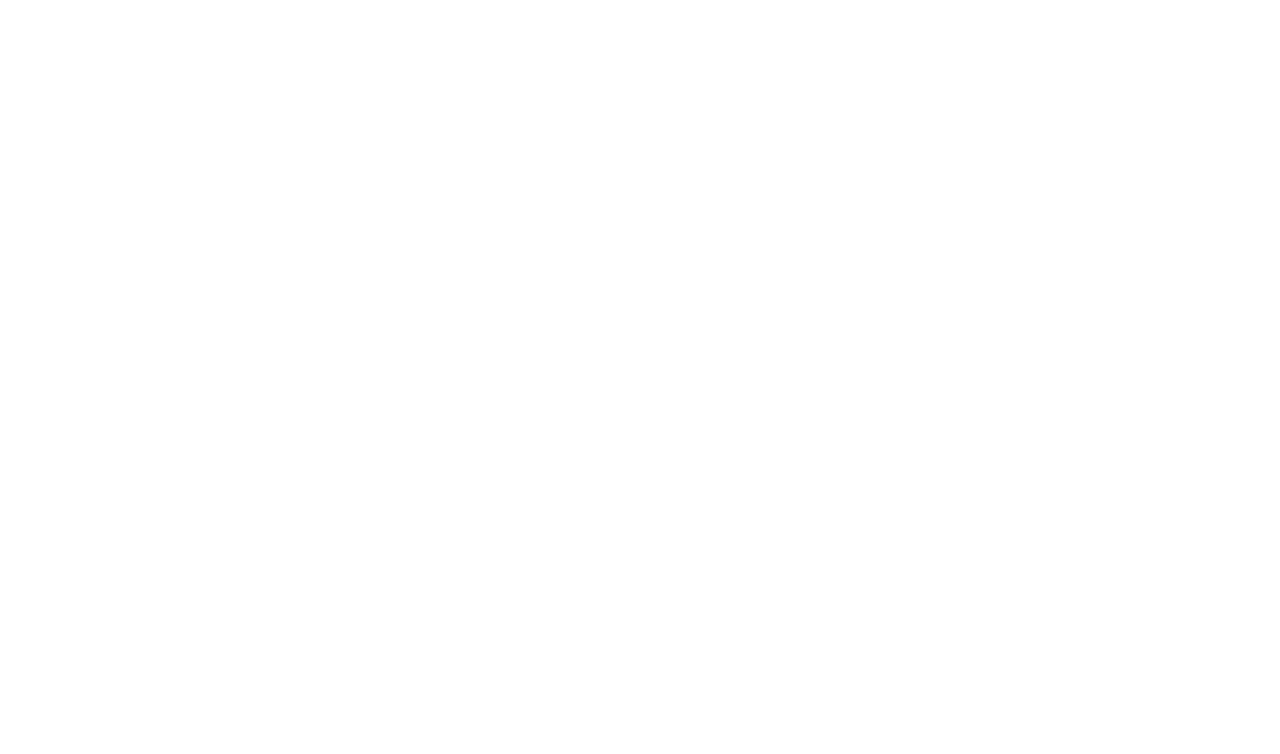
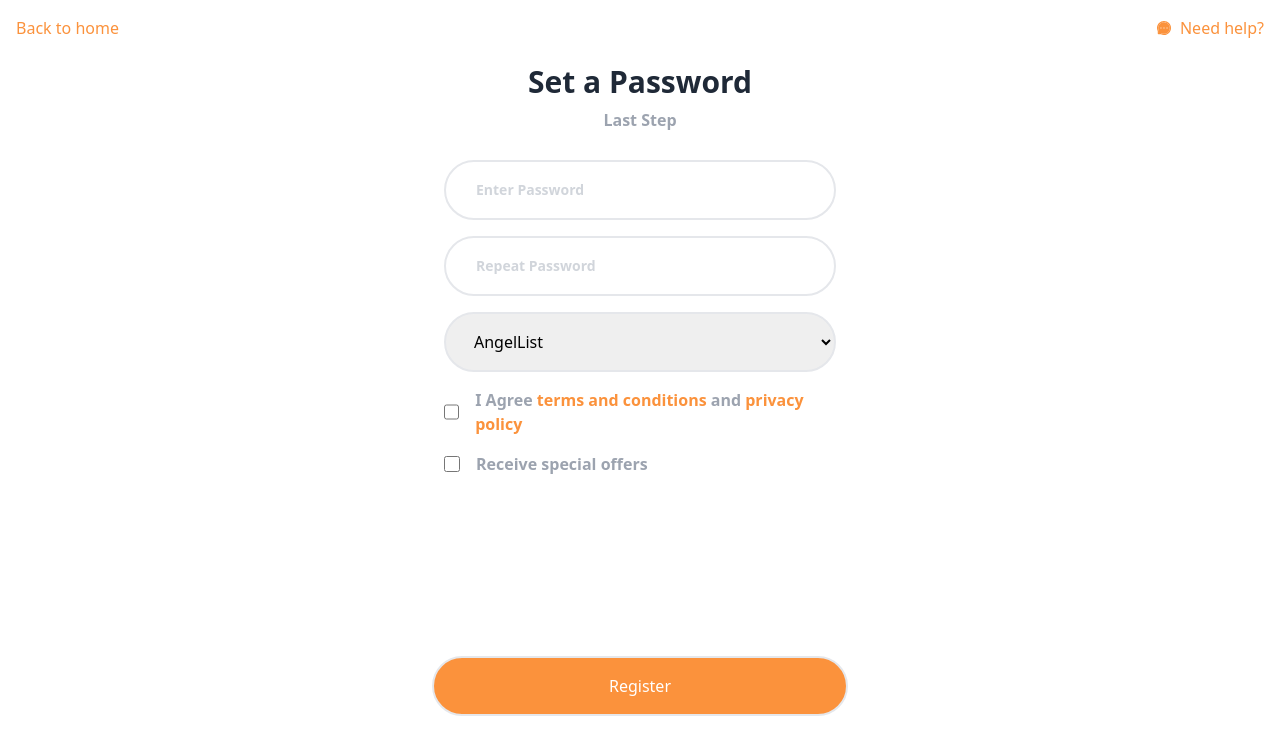
Before and after one commit to abhipshapatro/Registration, a React (Create React App) app: page /password in a window 1280 px wide. Before the commit this address had no page. Shown: the top 754 px of the page. Built offline with nearby package versions, Linux system fonts and the light colour scheme.

Commit message:
chore: modified app.jsx

```diff
--- a/src/App.js
+++ b/src/App.js
@@ -12,8 +12,8 @@
       <Router>
         <Routes>
           <Route path="/" element={<Screen1 />} />
-          {/* <Route path="/password" element={<Screen2 />} /> */}
-          {/* <Route path="/modal" element={<Screen3 />} /> */}
+          <Route path="/password" element={<Screen2 />} />
+          <Route path="/modal" element={<Screen3 />} />
           <Route path="/phone" element={<PhoneNumberInput />} />
         </Routes>
       </Router>
```
